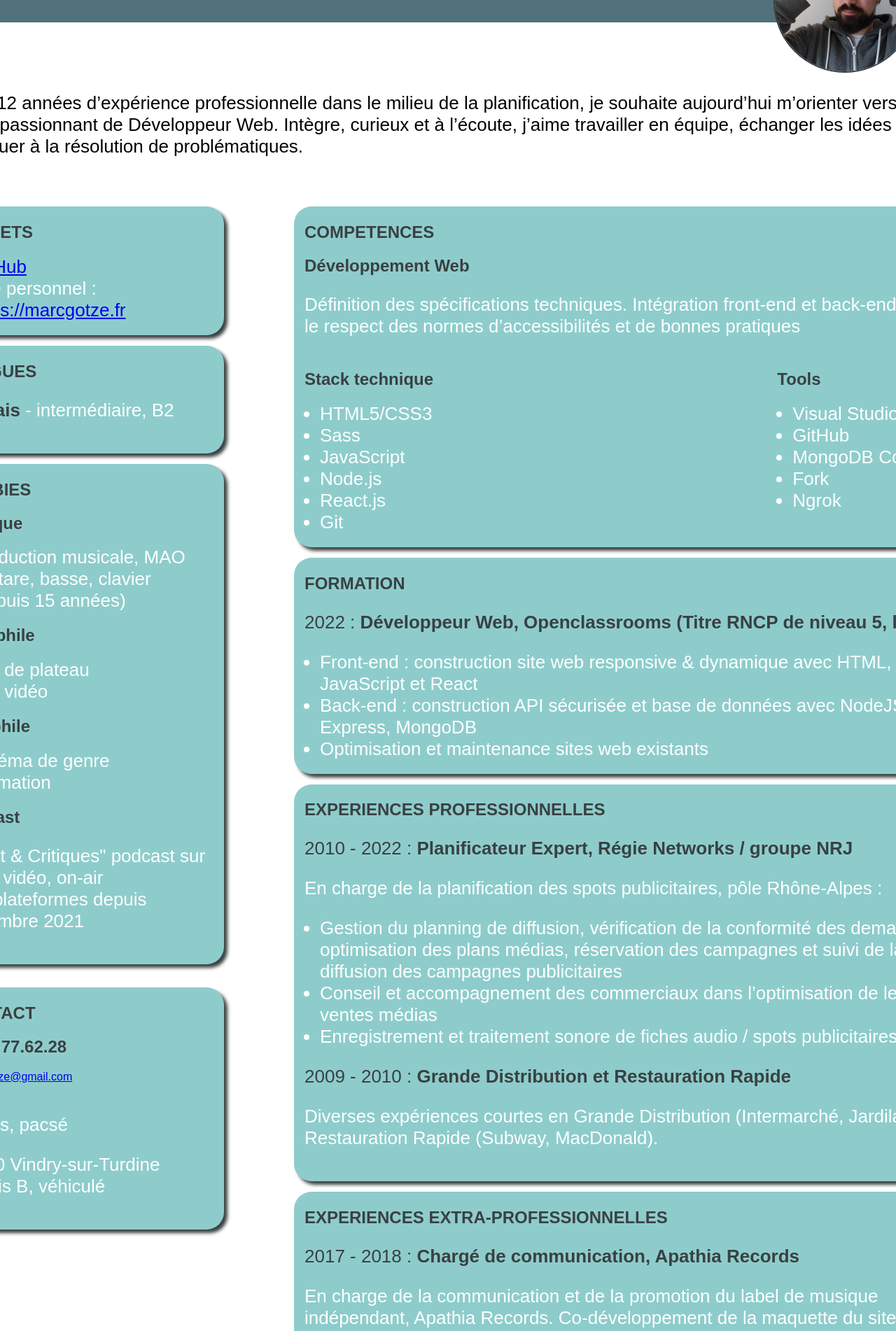
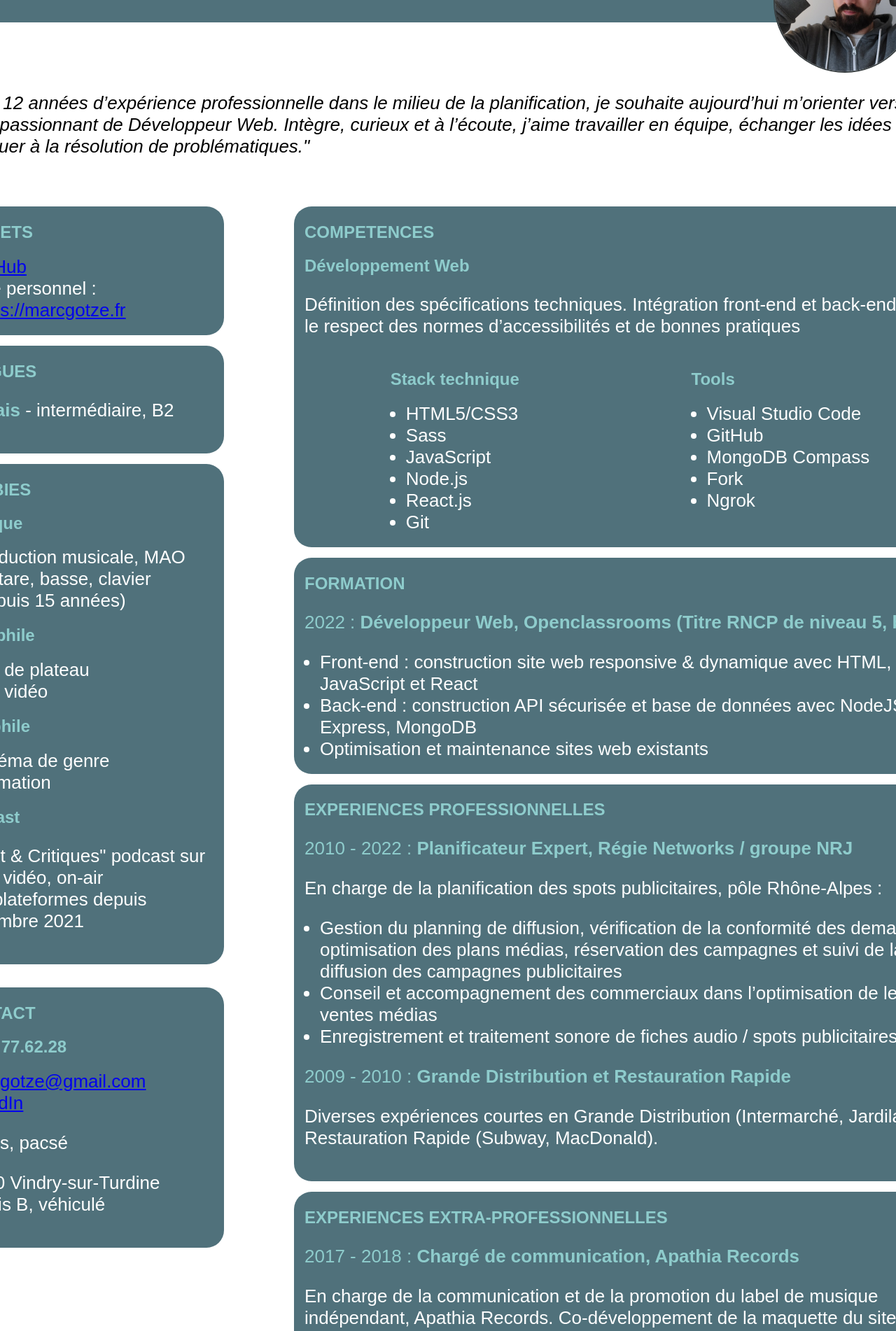
Before and after one commit to MarcGotze/cv, a React (Create React App) app: page / in a window 1280 px wide. Shown: the part 200-2102 px from the top of the page at 70% size. Built offline with nearby package versions, Linux system fonts and the light colour scheme; a web font is replaced by a local one.

Commit message:
MAJ du style

```diff
--- a/src/components/Asides.jsx
+++ b/src/components/Asides.jsx
@@ -8,11 +8,19 @@ const Asides = () => {
           <h1>PROJETS</h1>
           <ul>
             <li>
-              <a href="https://github.com/MarcGotze">GitHub</a>
+              <a
+                href="https://github.com/MarcGotze"
+                target="_blank"
+                rel="noreferrer"
+              >
+                GitHub
+              </a>
             </li>
             <li>
               Site personnel :{" "}
-              <a href="https://marcgotze.fr">https://marcgotze.fr</a>
+              <a href="https://marcgotze.fr" target="_blank" rel="noreferrer">
+                https://marcgotze.fr
+              </a>
             </li>
           </ul>
         </div>
@@ -51,7 +59,11 @@ const Asides = () => {
           <h2>06.25.77.62.28</h2>
           <a href="mailto: marc.gotze@gmail.com">marc.gotze@gmail.com</a>
           <br />
-          <a href="https://www.linkedin.com/in/marc-g%C3%B6tze-95750426b/">
+          <a
+            href="https://www.linkedin.com/in/marc-g%C3%B6tze-95750426b/"
+            target="_blank"
+            rel="noreferrer"
+          >
             LinkedIn
           </a>
           <p>34 ans, pacsé</p>
--- a/src/components/Experiences.jsx
+++ b/src/components/Experiences.jsx
@@ -34,7 +34,7 @@ const Experiences = () => {
       <article className="formation block-color">
         <h1>FORMATION</h1>
         <p>
-          <span className="year">2022 :&nbsp;</span>
+          <span className="year">2022 : </span>
           <b>
             Développeur Web, Openclassrooms (Titre RNCP de niveau 5, bac +2)
           </b>
@@ -54,7 +54,7 @@ const Experiences = () => {
       <article className="experiences_pro block-color">
         <h1>EXPERIENCES PROFESSIONNELLES</h1>
         <p>
-          <span className="year">2010 - 2022 :&nbsp;</span>
+          <span className="year">2010 - 2022 : </span>
           <b>Planificateur Expert, Régie Networks / groupe NRJ</b>
         </p>
         <ul>
@@ -77,7 +77,7 @@ const Experiences = () => {
           </li>
         </ul>
         <p>
-          <span className="year">2009 - 2010 :&nbsp;</span>
+          <span className="year">2009 - 2010 : </span>
           <b>Grande Distribution et Restauration Rapide</b>
         </p>
         <p>
@@ -88,7 +88,7 @@ const Experiences = () => {
       <article className="experiences_ext block-color">
         <h1>EXPERIENCES EXTRA-PROFESSIONNELLES</h1>
         <p>
-          <span className="year">2017 - 2018 :&nbsp;</span>
+          <span className="year">2017 - 2018 : </span>
           <b>Chargé de communication, Apathia Records</b>
         </p>
         <p>
@@ -98,7 +98,7 @@ const Experiences = () => {
           GRETA.
         </p>
         <p>
-          <span className="year">2014 - 2017 :&nbsp;</span>
+          <span className="year">2014 - 2017 : </span>
           <b>Bénévole, EXTRA</b>
         </p>
         <p>
--- a/src/pages/Home.jsx
+++ b/src/pages/Home.jsx
@@ -9,11 +9,13 @@ const Home = () => {
     <div>
       <Header />
       <section className="intro">
-        Après 12 années d’expérience professionnelle dans le milieu de la
-        planification, je souhaite aujourd’hui m’orienter vers le métier
-        passionnant de Développeur Web. Intègre, curieux et à l’écoute, j’aime
-        travailler en équipe, échanger les idées et contribuer à la résolution
-        de problématiques.
+        <i>
+          "Après 12 années d’expérience professionnelle dans le milieu de la
+          planification, je souhaite aujourd’hui m’orienter vers le métier
+          passionnant de Développeur Web. Intègre, curieux et à l’écoute, j’aime
+          travailler en équipe, échanger les idées et contribuer à la résolution
+          de problématiques."
+        </i>
       </section>
       <div className="rows-container">
         <Experiences />
--- a/src/styles/_settings.scss
+++ b/src/styles/_settings.scss
@@ -32,5 +32,9 @@ p, li {
 }
 
 .year, b, h1, h2 {
-    color: $color-2;
+    color: $color-4;
 }
+
+a:visited, a:active {
+    color: white;
+}
--- a/src/styles/components/_asides.scss
+++ b/src/styles/components/_asides.scss
@@ -5,3 +5,9 @@
         margin-left: 22px;
     }
 }
+
+.contact {
+    a {
+        font-size: 26px;
+    }
+}
--- a/src/styles/components/_experiences.scss
+++ b/src/styles/components/_experiences.scss
@@ -2,6 +2,6 @@
     &__listes {
         display: flex;
         flex-direction: row;
-        justify-content: space-between;
+        justify-content: space-around;
     }
 }
--- a/src/styles/components/_header.scss
+++ b/src/styles/components/_header.scss
@@ -12,9 +12,6 @@ header {
     li {
         font-size: 26px;
         list-style-type: none;
-    }
-    h1 {
-        color: white;
     }
 }
 
--- a/src/styles/pages/_home.scss
+++ b/src/styles/pages/_home.scss
@@ -24,11 +24,10 @@
 }
 
 .block-color {
-    background-color: settings.$color-4;
+    background-color: settings.$color-3;
     border-radius: 25px;
     padding: 3px 15px 20px 15px;
     margin-bottom: 15px;
-    box-shadow: 5px 5px 5px settings.$color-2;
 }
 
 .experiences_ext {
```
